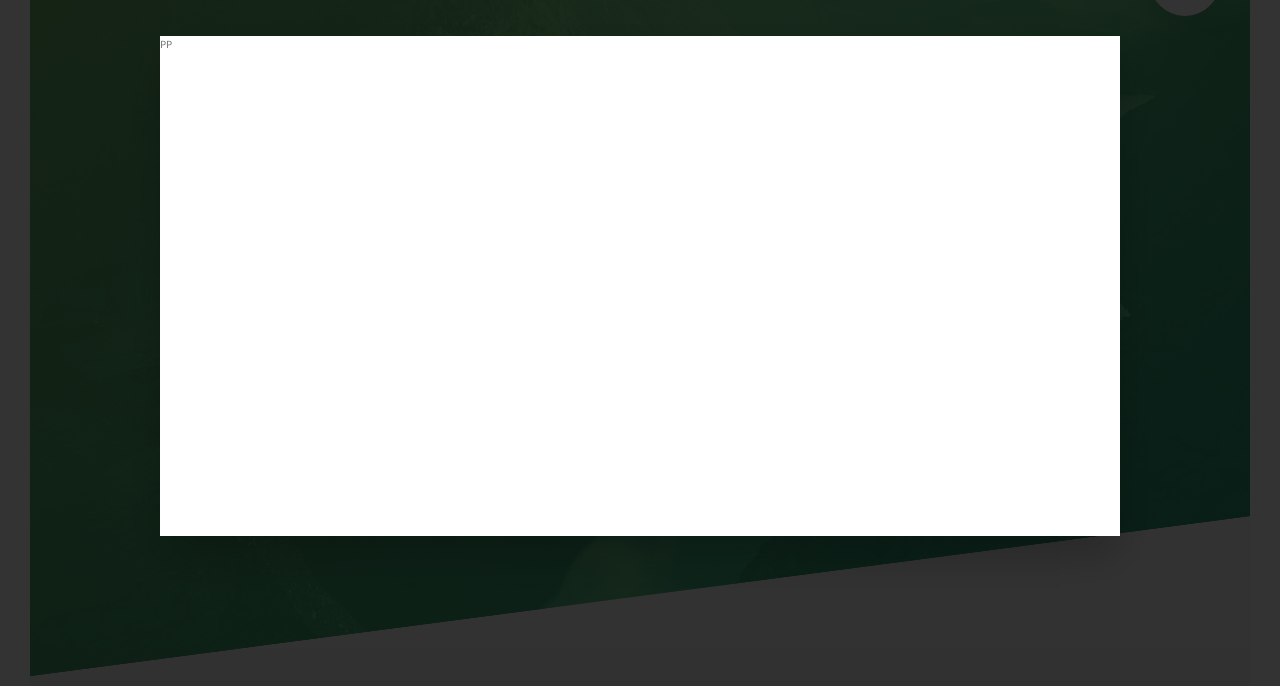
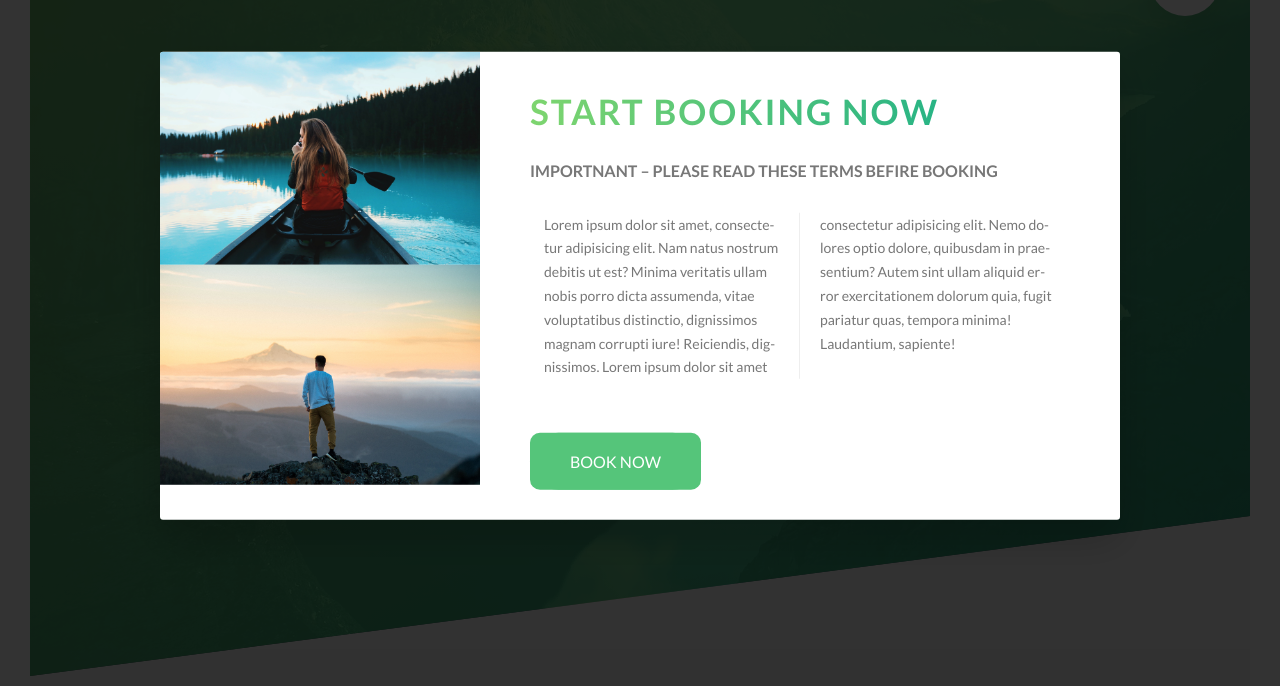
Before and after one commit to adi-peled/Natours, a website: page index.html in a window 1280 px wide. Shown: the part 114-800 px from the top of the page. Drawn offline with Linux system fonts and the light colour scheme.

Commit message:
popup design

```diff
--- a/index.html
+++ b/index.html
@@ -360,7 +360,23 @@
 
     <div class="popup">
         <div class="popup__content">
-PP
+            <div class="popup__left">
+                <img src="img/nat-8.jpg" class="popup__img">
+                <img src="img/nat-9.jpg" class="popup__img">
+            </div>
+            <div class="popup__right">
+                <h2 class="heading-secondary u-mar-btm-small ">start booking now</h2>
+                <h3 class="heading-tertiary  u-mar-btm-small ">Importnant &ndash; Please read these terms befire booking
+                </h3>
+                <p class="popup__text">
+                    Lorem ipsum dolor sit amet, consectetur adipisicing elit. Nam natus nostrum debitis ut est? Minima
+                    veritatis ullam nobis porro dicta assumenda, vitae voluptatibus distinctio, dignissimos magnam
+                    corrupti iure! Reiciendis, dignissimos. Lorem ipsum dolor sit amet consectetur adipisicing elit.
+                    Nemo dolores optio dolore, quibusdam in praesentium? Autem sint ullam aliquid error exercitationem
+                    dolorum quia, fugit pariatur quas, tempora minima! Laudantium, sapiente!
+                </p>
+                <a href="#" class="btn btn--green">Book now</a>
+            </div>
         </div>
     </div>
 </body>
--- a/scss/cmps/_popup.scss
+++ b/scss/cmps/_popup.scss
@@ -10,8 +10,49 @@
     &__content {
         @include absCenter;
         width: 75%;
-        height: 50rem;
         box-shadow: 0 2rem 4rem rgba($color-black, .2);
         background-color: $color-white;
+        border-radius: 3px;
+        display: table; // make the childs table cells  so their height will be thee same
+        overflow: hidden;
+    }
+
+    &__left {
+        width: 33.3333%;
+        display: table-cell;
+    }
+
+    &__right {
+        width: 66.6666666667%;
+        display: table-cell;
+        vertical-align: middle;
+        padding: 3rem 5rem;
+
+    }
+
+    &__img {
+        display: block;
+        width: 100%;
+
+    }
+
+    &__text {
+        font-size: 1.4rem;
+        padding: 1.4rem;
+        margin-bottom: 4rem;
+
+        column-count: 2;
+        column-rule: 1px solid $color-grey-light-2;
+        column-gap: 4rem; //1em is deafult , this case =14px based   font size
+
+        hyphens: auto; // none is deafult , adding hypens based on lng in html
+
+        -moz-column-count: 2;
+        -moz-column-rule: 1px solid $color-grey-light-2;
+        -moz-column-gap: 4rem;
+
+        -moz-hyphens: auto;
+        -ms-hyphens: auto;
+        -webkit-hyphens: auto;
     }
 }
```
Also changed, not shown: css/style.css.
